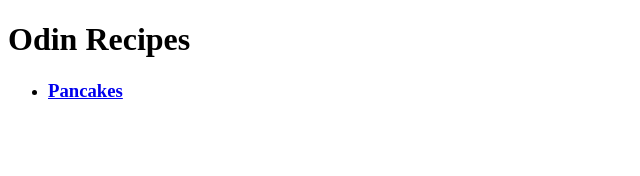
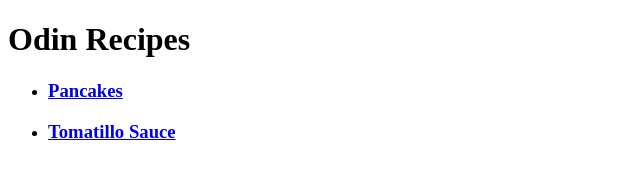
Before and after one commit to TylerBigham/odin-recipes, a plain HTML site: page index.html in a window 1280 px wide. Shown: the whole page, without its empty margins (0-640 px from the left). Drawn offline with Linux system fonts and the light colour scheme.

Commit message:
Add link to tomatillo.html

```diff
--- a/index.html
+++ b/index.html
@@ -8,6 +8,7 @@
         <h1>Odin Recipes</h1>
         <ul>
             <li><h3><a href="./recipes/pancakes.html">Pancakes</a></h3></li>
+            <li><h3><a href="./recipes/tomatillo.html">Tomatillo Sauce</a></h3></li>
         </ul>
     </body>
 </html>
```
